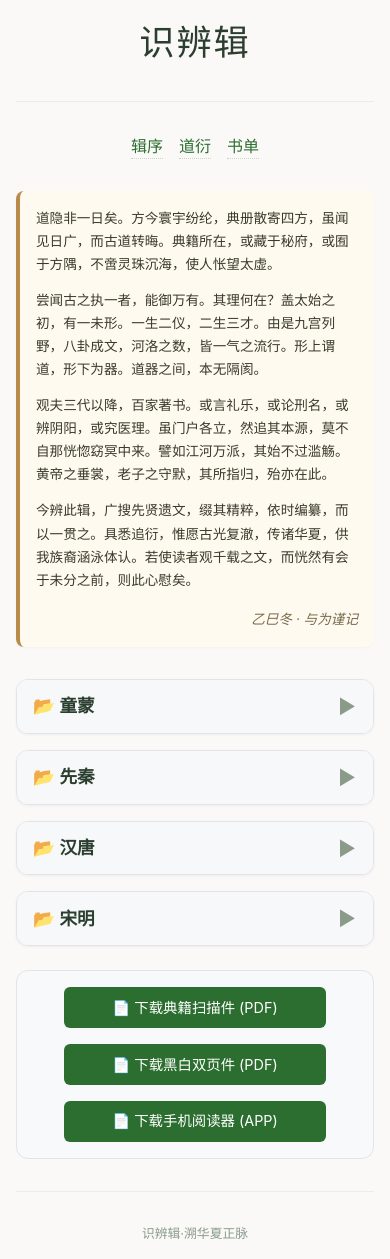
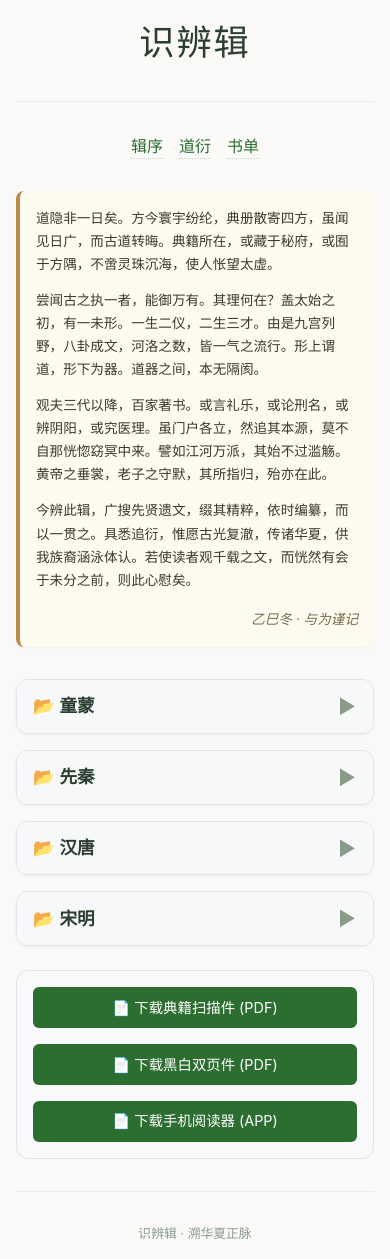
Before and after one commit to chixiao994/chixiao994.github.io, a Jekyll site: the page shibianji/index.html, which Jekyll copies as it is, in a window 390 px wide. Built offline with Jekyll 4.4.1, drawn with Linux system fonts in a browser that asks for light colours.

Commit message:
Update index.html

```diff
--- a/shibianji/index.html
+++ b/shibianji/index.html
@@ -137,10 +137,11 @@
             display: none;
         }
 
+        /* 三列网格布局 */
         .book-list {
-            display: flex;
-            flex-wrap: wrap;
-            gap: 0.6rem 1rem;
+            display: grid;
+            grid-template-columns: repeat(3, 1fr);
+            gap: 0.3rem 1.5rem;
         }
 
         .book-list a {
@@ -149,6 +150,8 @@
             font-size: 0.95rem;
             border-bottom: 1px dotted #c8d6c8;
             transition: color 0.1s, border-color 0.1s;
+            padding: 0.1rem 0;
+            word-break: break-word;
         }
 
         .book-list a:hover {
@@ -177,7 +179,7 @@
             display: inline-block;
             background-color: #2c6e2f;
             color: white;
-            padding: 0.6rem 3rem;
+            padding: 0.6rem 2.5rem;
             border-radius: 6px;
             text-decoration: none;
             border: none;
@@ -198,7 +200,15 @@
             padding-top: 2rem;
         }
 
-        @media (max-width: 600px) {
+        /* 移动端适配 */
+        @media (max-width: 700px) {
+            .book-list {
+                grid-template-columns: repeat(2, 1fr);
+                gap: 0.2rem 1rem;
+            }
+        }
+
+        @media (max-width: 450px) {
             body {
                 padding: 1rem;
             }
@@ -219,6 +229,14 @@
             .download-buttons {
                 flex-direction: column;
                 align-items: center;
+            }
+            .download-btn {
+                width: 100%;
+                text-align: center;
+            }
+            .book-list {
+                grid-template-columns: 1fr;
+                gap: 0.1rem 0;
             }
         }
     </style>
@@ -254,7 +272,7 @@
     </div>
 
     <div class="footer">
-        <p>识辨辑·溯华夏正脉</p>
+        <p>识辨辑 · 溯华夏正脉</p>
     </div>
 </div>
 
```
Also changed, not shown: other parts of shibianji/index.html (+0 -1 lines).
